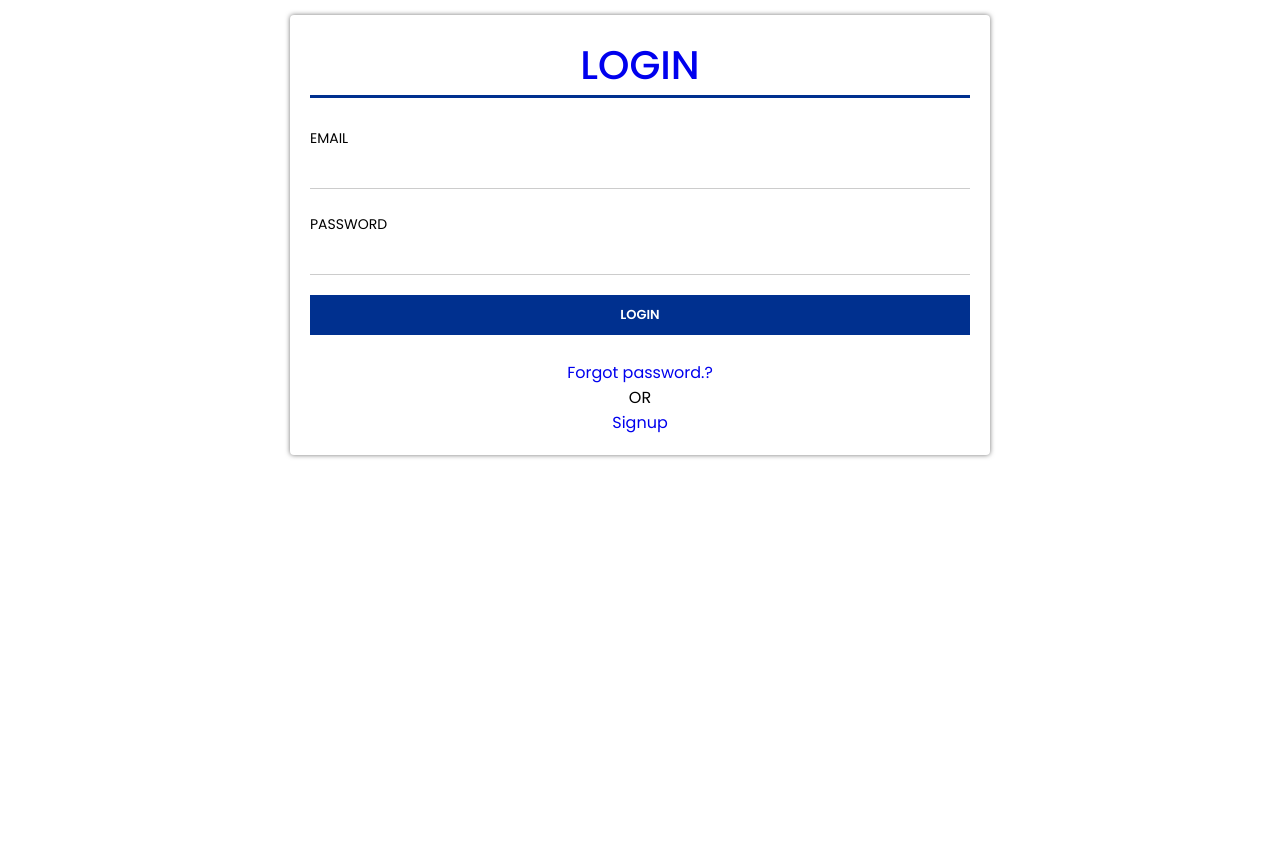
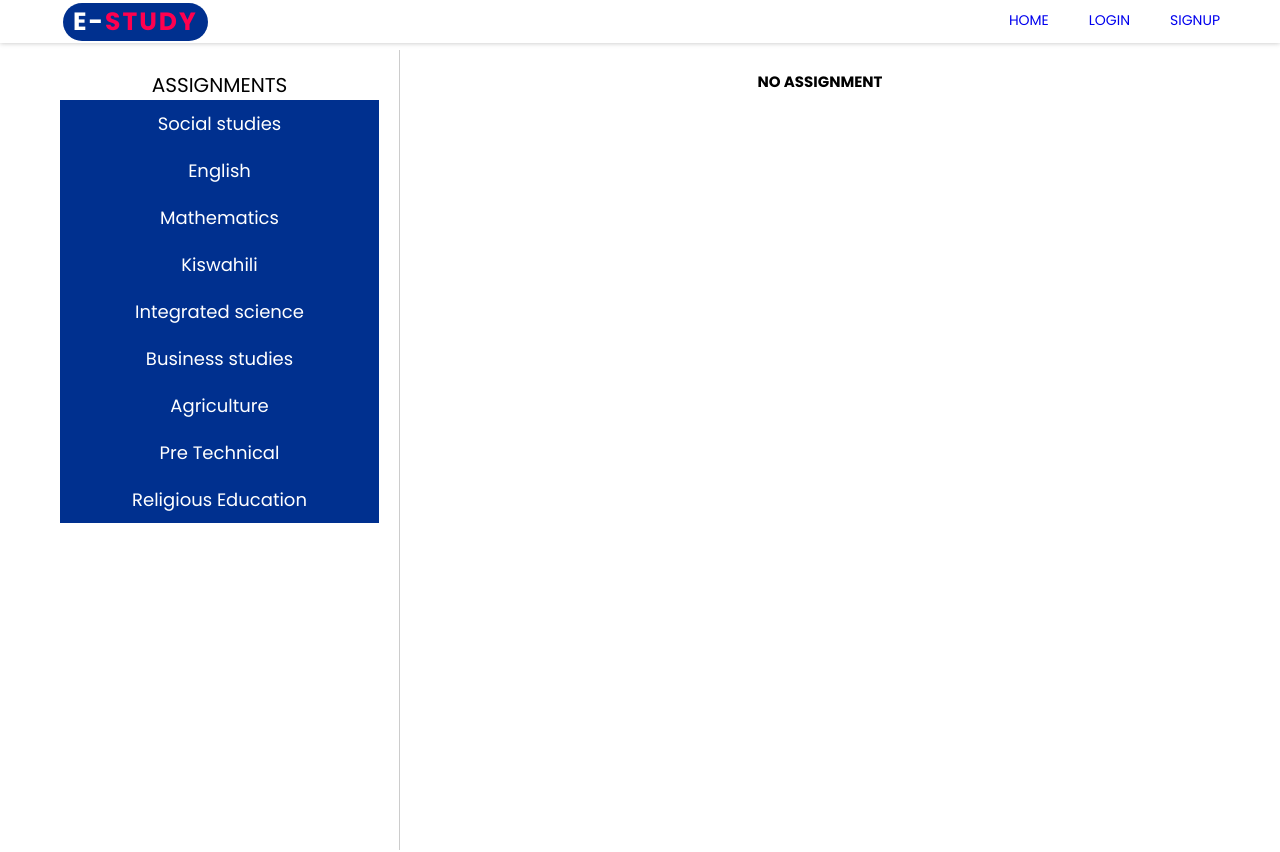
Before and after one commit to Ritahchanger/cbc, a React (Create React App) app in the folder frontend/: page /details/assignments in a window 1280 px wide. Before the commit this address led to /login. Shown: the top 852 px of the page. Before the commit the page ends 800 px from the top, so only its background shows below. Built offline with nearby package versions, Linux system fonts and the light colour scheme.

Commit message:
Worked on the assignments

```diff
--- a/frontend/src/App.js
+++ b/frontend/src/App.js
@@ -28,6 +28,8 @@ import Overview from "./components/Dashboard/Overview";
 import Profile from "./components/Dashboard/Profile";
 import Progress from "./components/Dashboard/Progress";
 
+import { useState,useEffect } from "react";
+
 const PrivateRoute = ({ component: Component, ...rest }) => {
   const isAuthenticated = !!localStorage.getItem("email");
   return (
@@ -39,8 +41,29 @@ const PrivateRoute = ({ component: Component, ...rest }) => {
     />
   );
 };
+const App = () => {
+  const [currentIframe, setCurrentIframe] = useState(null);
+  const [iframeSrc, setIframeSrc] = useState('');
 
-const App = () => {
+  const handleNavLinkClick = (iframeSrc) => {
+    setCurrentIframe(iframeSrc);
+  };
+  const extractSrcFromIframe = (iframeCode) => {
+    const srcRegex = /<iframe[^>]*src="([^"]*)"[^>]*>/;
+    const match = iframeCode.match(srcRegex);
+    if (match && match.length >= 2) {
+      return match[1];
+    }
+    return null;
+  };
+  useEffect(() => {
+    if (currentIframe) {
+      const extractedSrc = extractSrcFromIframe(currentIframe);
+      if (extractedSrc) {
+        setIframeSrc(extractedSrc);
+      }
+    }
+  }, [currentIframe]);
   return (
     <div>
       <BrowserRouter>
@@ -48,7 +71,10 @@ const App = () => {
           <Route exact path="/" component={Banner} />
           <Route path="/login" component={Login} />
           <Route path="/signup" component={Signup} />
-          <PrivateRoute path="/home" component={Home} />
+          <PrivateRoute
+            path="/home"
+            component={Home}
+          />
           <PrivateRoute path="/senior" component={Senior} />
           <PrivateRoute path="/primary" component={Pri} />
           <PrivateRoute path="/junior" component={Junior} />
@@ -78,30 +104,20 @@ const App = () => {
           />
 
           {/* DASHBOARD ROUTING */}
-          <PrivateRoute
-            path="/details/profile"
-            component={Profile}
-          />
-          <PrivateRoute
-            path="/details/overview"
-            component={Overview}
-          />
+          <PrivateRoute path="/details/profile" component={Profile} />
+          <PrivateRoute path="/details/overview" component={Overview} />
           <PrivateRoute
             path="/details/announcements"
             component={Announcements}
           />
-          <PrivateRoute
-            path="/details/assignments"
-            component={Assignment}
-          />
+          <PrivateRoute path="/details/assignments">
+            <Assignment currentIframe={currentIframe} handleNavLinkClick={handleNavLinkClick} setCurrentIframe={setCurrentIframe} iframeSrc={iframeSrc}/>
+          </PrivateRoute>
           <PrivateRoute
             path="/details/progress-tracking"
             component={Progress}
           />
-           <PrivateRoute
-            path="/details/notification"
-            component={Notification}
-          />
+          <PrivateRoute path="/details/notification" component={Notification} />
         </Switch>
       </BrowserRouter>
     </div>
--- a/frontend/src/components/Dashboard/Assignment.jsx
+++ b/frontend/src/components/Dashboard/Assignment.jsx
@@ -5,28 +5,46 @@ import "./Dashboard.css";
 import { Link } from "react-router-dom/cjs/react-router-dom";
 import Sidebar from "./Layouts/Sidebar";
 
-const Assignment = () => {
+const Assignment = ({
+  currentIframe,
+  handleNavLinkClick,
+  setCurrentIframe,
+  iframeSrc,
+}) => {
   return (
     <div className="announcements">
       <Navbar />
       <div className="main" style={{ marginTop: "5rem" }}>
         <div className="container flex" style={{ alignItems: "start" }}>
-          <Sidebar />
+          <Sidebar
+            currentIframe={currentIframe}
+            handleNavLinkClick={handleNavLinkClick}
+            setCurrentIframe={setCurrentIframe}
+          />
           <section
             className="mainbar"
             style={{ width: "100%", overflowY: "hidden" }}
           >
-            <iframe
-              src="https://docs.google.com/forms/d/e/1FAIpQLSdXVTbpHAuqUbhasLO250P7DnI1vnUeOwRx3XdckWiy7dBncg/viewform?embedded=true"
+            <div className="mainbar">
+
+
+              { iframeSrc.length > 2 ? ( <iframe
+                src={iframeSrc}
                 width="640"
-              height="1074"
+                height="1004"
                 frameborder="0"
                 marginheight="0"
                 marginwidth="0"
                 style={{width:'100%'}}
               >
                 Loading…
-            </iframe>
+              </iframe>):(
+                <h2>NO ASSIGNMENT</h2>
+              )}
+
+
+
+            </div>
           </section>
         </div>
       </div>
--- a/frontend/src/components/Dashboard/Dashboard.css
+++ b/frontend/src/components/Dashboard/Dashboard.css
@@ -1,10 +1,10 @@
 .main .container .sidebar{
     border-right:1px solid #Ccc;
     min-height:100vh;
-    width:300px;
+    flex-basis:30%;
 }
 .main .container .mainbar{
-    width:calc(100% - 300px);
+    flex-basis:70%;
 }
 .screen__title{
     font-size:2rem;
--- a/frontend/src/components/Dashboard/Layouts/Sidebar.jsx
+++ b/frontend/src/components/Dashboard/Layouts/Sidebar.jsx
@@ -1,10 +1,7 @@
-import React from "react";
-import { Link } from "react-router-dom/cjs/react-router-dom.min";
+import React, { useState } from "react";
+import { Link } from "react-router-dom";
 import { sub_jects } from "../../Datasheet";
-const Sidebar = () => {
-  const getLesson=()=>{
-    console.log("Something has been clicked");
-  }
+const Sidebar = ({ currentIframe, handleNavLinkClick, setCurrentIframe }) => {
   return (
     <section className="sidebar">
       <div className="dashboard__navigation">
@@ -12,7 +9,11 @@ const Sidebar = () => {
         <ul>
           <ul>
             {sub_jects.map((subject) => (
-              <li onClick={getLesson}>
+              <li
+                onClick={() => {
+                  handleNavLinkClick(subject.assignment);
+                }}
+              >
                 <Link to="#">{subject.lesson}</Link>
               </li>
             ))}
--- a/frontend/src/components/Datasheet.jsx
+++ b/frontend/src/components/Datasheet.jsx
@@ -55,7 +55,7 @@ export const sub_jects=[
     {
         link:'/subjects/english',
         lesson:'English',
-        assignment:"<iframe src='https://docs.google.com/forms/d/e/1FAIpQLSdB-kH6VzTd7ZhvfzLpmVEjgBYa--jmNi66BlK1QLaLCQgrcg/viewform?embedded=true' width='640' height='677' frameborder='0' marginheight='0' marginwidth='0'>Loading…</iframe>",
+        assignment:'<iframe src="https://docs.google.com/forms/d/e/1FAIpQLSdB-kH6VzTd7ZhvfzLpmVEjgBYa--jmNi66BlK1QLaLCQgrcg/viewform?embedded=true" width="640" height="677" frameborder="0" marginheight="0" marginwidth="0">Loading…</iframe>',
     },
     {
         link:'/subjects/mathematics',
```
Also changed, not shown: frontend/src/pages/home/Home.jsx (+6 -1 lines). Lines whose indentation alone changed are shown as unchanged.
